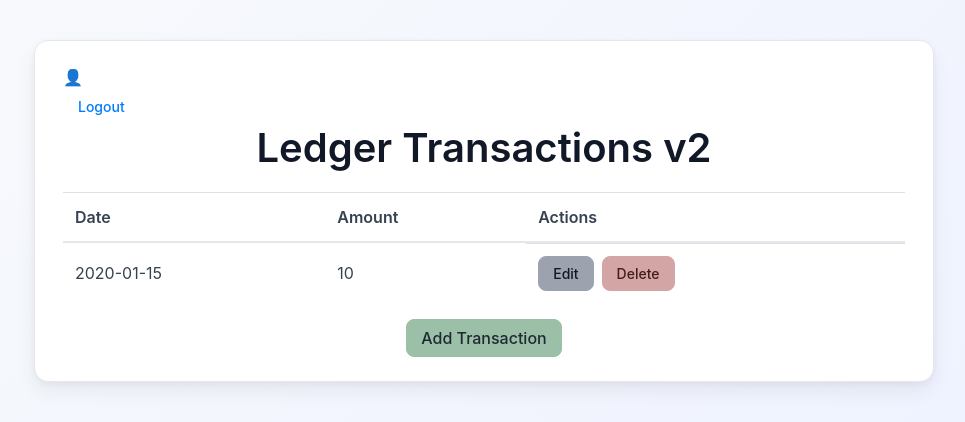
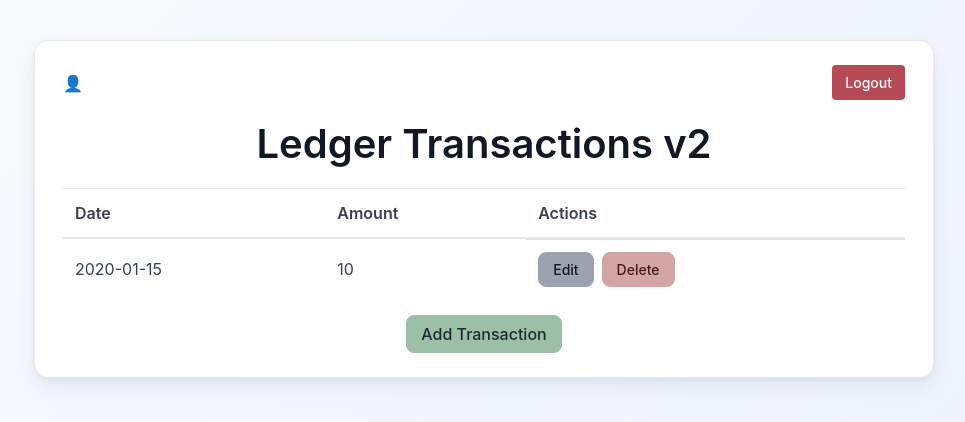
Before and after one commit to zbalci/ledger-app-aws-serverless, a Flask app: page / in a window 1280 px wide. Shown: the top 422 px of the page, without its empty margins (156-1121 px from the left). Run offline with Flask 2, Linux system fonts and the light colour scheme; the visitor is signed in with stand-in values (Sample User, id 1); tables that the repository leaves empty hold one stand-in row (values such as "Sample post"); some libraries are stand-ins or nearby versions.

```diff
--- a/src/web/app/main/routes.py
+++ b/src/web/app/main/routes.py
@@ -7,11 +7,7 @@ from app.connector import get, add, edit, delete, search
 @bp.route("/")
 def index():
     user = session.get('user')
-    print(user)
-    # email = user.get("email")
-    # print("Email:",email)
 
-    # user = True
     if user:
         transactions = get()
         return render_template("transactions.html", transactions=transactions)
--- a/src/web/app/static/css/styles.css
+++ b/src/web/app/static/css/styles.css
@@ -110,3 +110,22 @@ h1, h2, h3 {
     border-color: #C08E8E;
     color: #2A1414;
 }
+
+.top-bar {
+    display: flex;
+    justify-content: space-between;
+    align-items: center;
+    margin-bottom: 20px;
+}
+
+.btn-logout {
+    background-color: #b64b55;
+    color: white;
+    padding: 6px 12px;
+    text-decoration: none;
+    border-radius: 4px;
+}
+
+.user-info {
+    font-weight: 600;
+}
```
